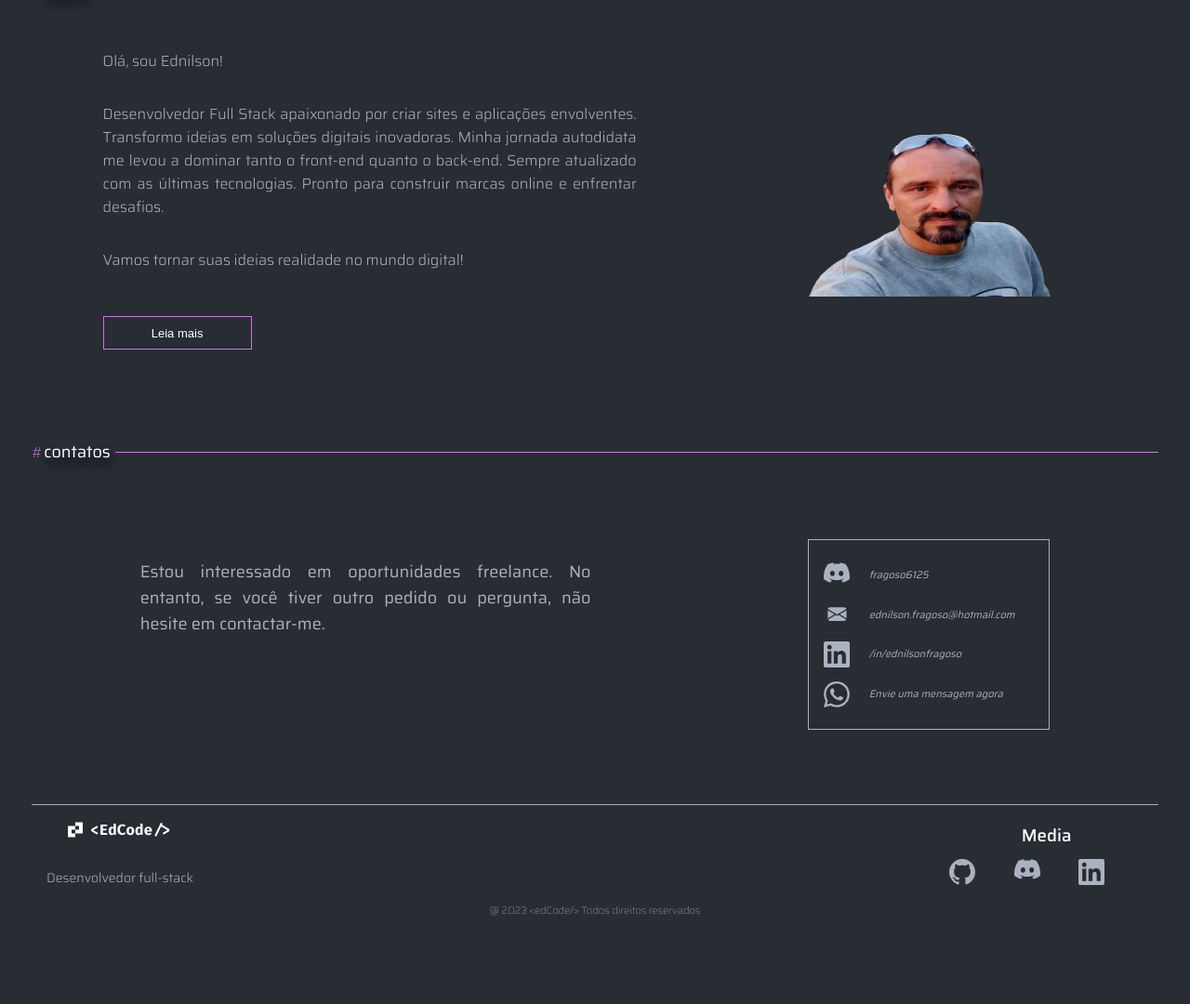
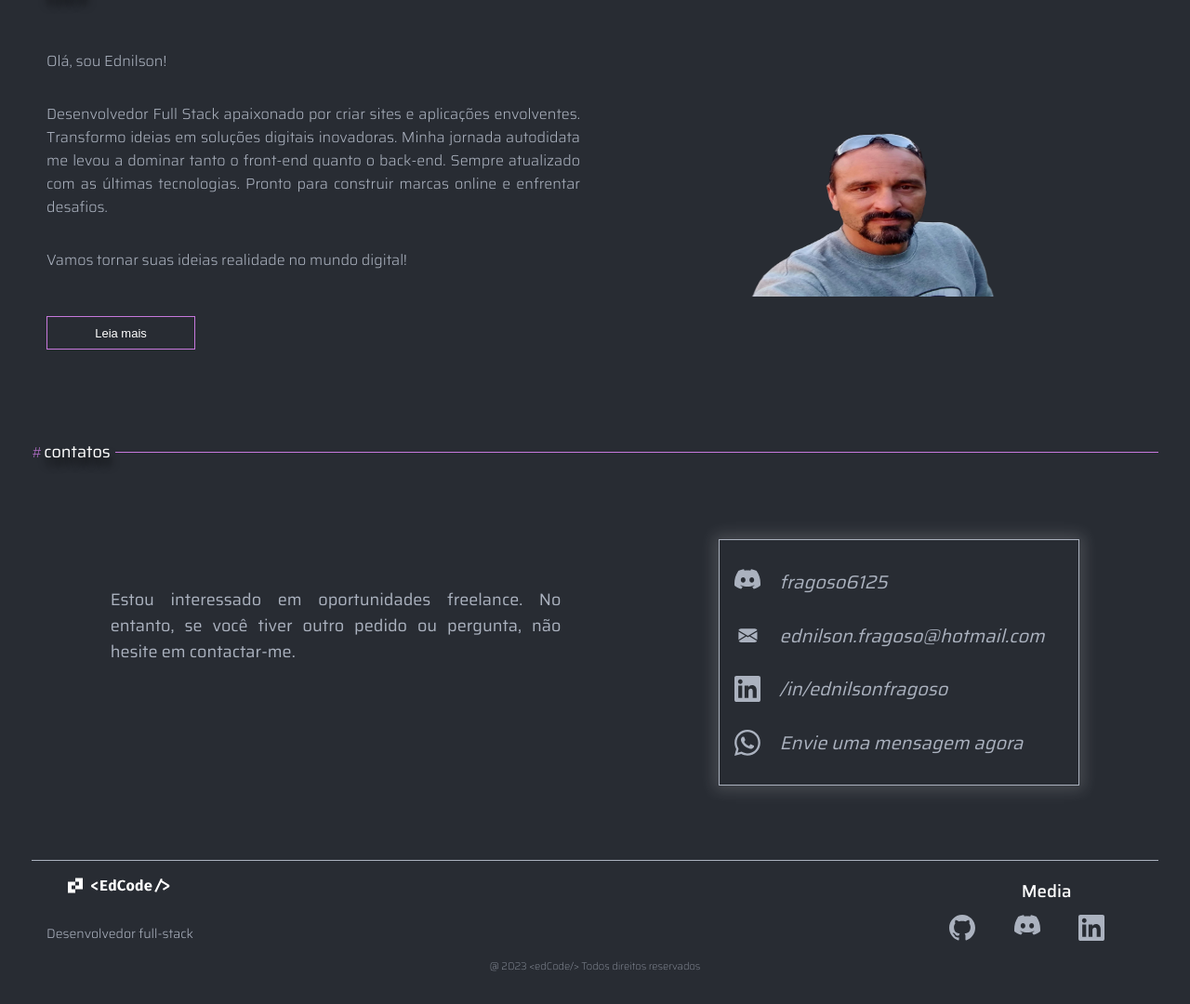
Before and after one commit to edfragoso/portfolio, a Next.js app in the folder new-portfolio/: page / in a window 1280 px wide. Shown: the part 1513-2593 px from the top of the page at 93% size. Before the commit the page ends 2533 px from the top, so only its background shows below. Built offline with nearby package versions, Linux system fonts and the light colour scheme.

Commit message:
style: settings styles

```diff
--- a/new-portfolio/src/components/atoms/styles/styleContactsLinks.ts
+++ b/new-portfolio/src/components/atoms/styles/styleContactsLinks.ts
@@ -7,7 +7,7 @@ export const ContactsList = styled.div`
   }
 
   i {
-    font-size: 11px;
+    font-size: 20px;
     display: flex;
     justify-content: space-between;
     align-items: center;
--- a/new-portfolio/src/components/common/styles/aboutSectionStyle.ts
+++ b/new-portfolio/src/components/common/styles/aboutSectionStyle.ts
@@ -44,7 +44,7 @@ export const BoxText = styled.div`
 
   @media(max-width: ${(props) => props.theme.tableBreakpoint}) {
     width: 100%;
-    margin-top: 8rem;
+    /* margin-top: 8rem; */
   }
 `;
 
@@ -52,15 +52,12 @@ export const BoxImg = styled.div`
   display: flex;
   align-items: center;
   justify-content: center;
-  width: 30%;
+  width: 50%;
   /* border-bottom: 1px solid var(--primary-color); */
 
   @media(max-width: ${(props) => props.theme.tableBreakpoint}) {
     border-bottom: none;
     align-self: center;
-   /*  width: 200px;
-    height: 200px; */
-    margin-top: 5rem;
-
+    width: 100%;
   }
 `;
--- a/new-portfolio/src/components/common/styles/contactsStyle.ts
+++ b/new-portfolio/src/components/common/styles/contactsStyle.ts
@@ -44,6 +44,7 @@ export const BoxText = styled.div`
 
 export const BoxLinks = styled.div`
   border: solid 1px var(--second-color);
+  box-shadow: 0px 0px 15px 5px rgba(255, 255, 255, 0.15);
   padding: 1rem;
   display: flex;
   align-items: flex-start;
```
